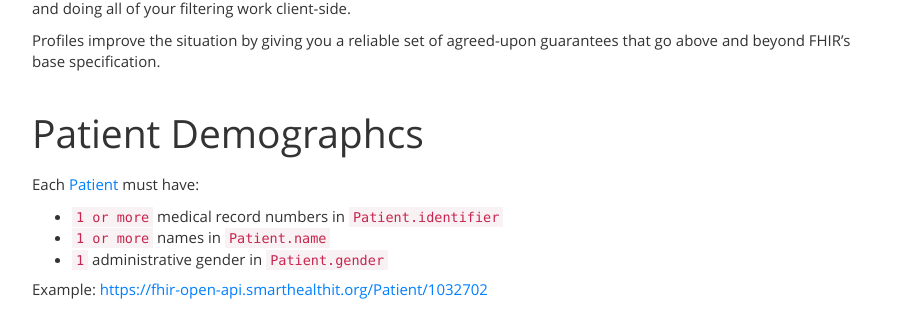
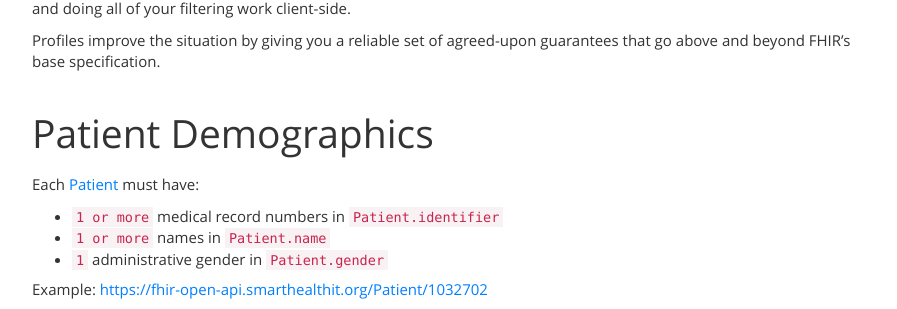
Before and after one commit to smart-on-fhir/smart-on-fhir.github.io, a Jekyll site: the page built from profiles/index.md, in a window 1280 px wide and 900 px high, scrolled down 682 px. Shown: the part 154-463 px from the top of the window, without its empty margins (38-935 px from the left). Built offline with Jekyll 4.4.1, drawn with Linux system fonts in a browser that asks for light colours.

Commit message:
Update index.md

```diff
--- a/profiles/index.md
+++ b/profiles/index.md
@@ -52,7 +52,7 @@ work client-side.
 Profiles improve the situation by giving you a reliable set of agreed-upon
 guarantees that go above and beyond FHIR's base specification.
 
-# Patient Demographcs
+# Patient Demographics
 
 Each
 [Patient](http://www.hl7.org/implement/standards/fhir/patient.html#Patient)
```
